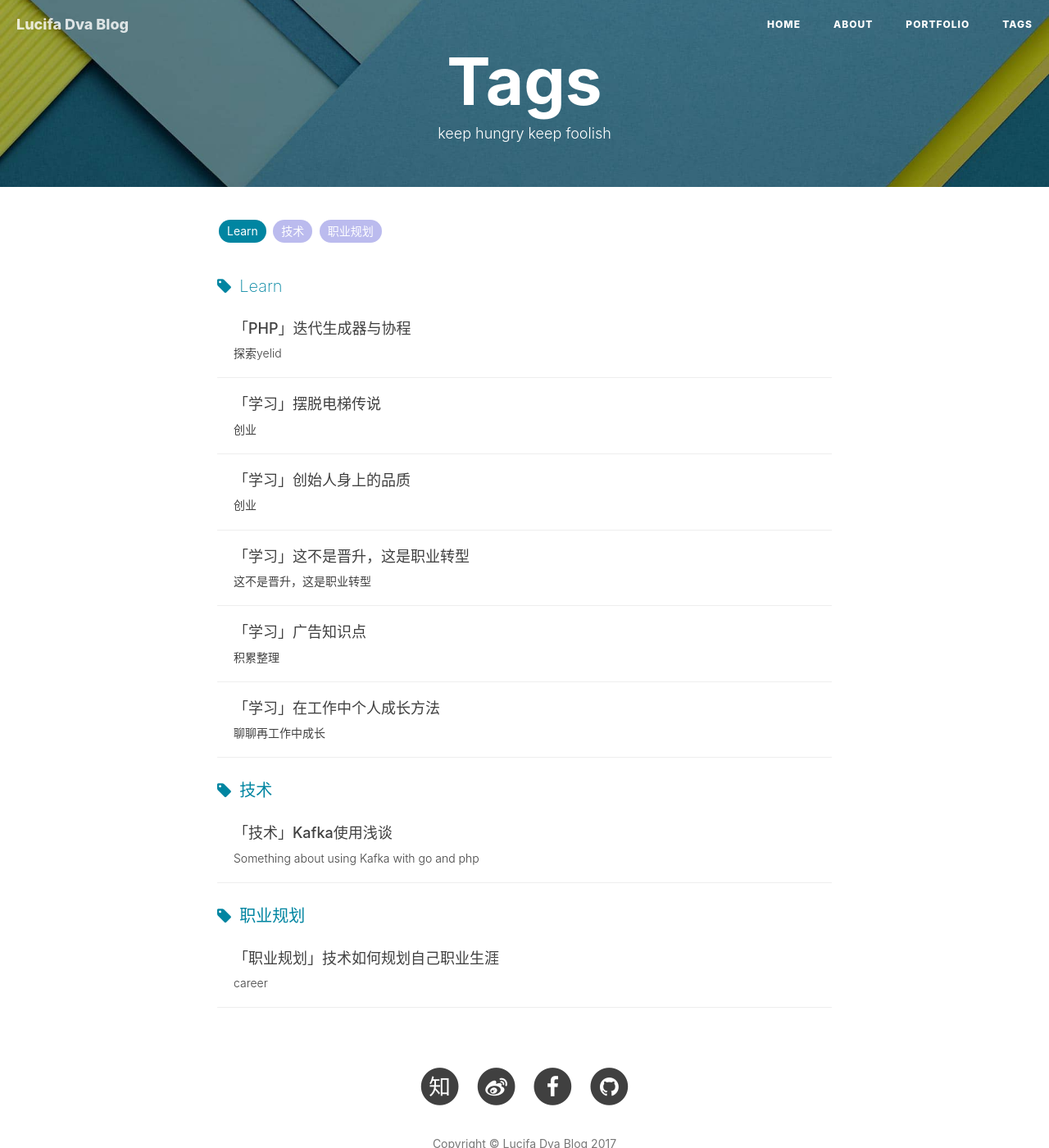
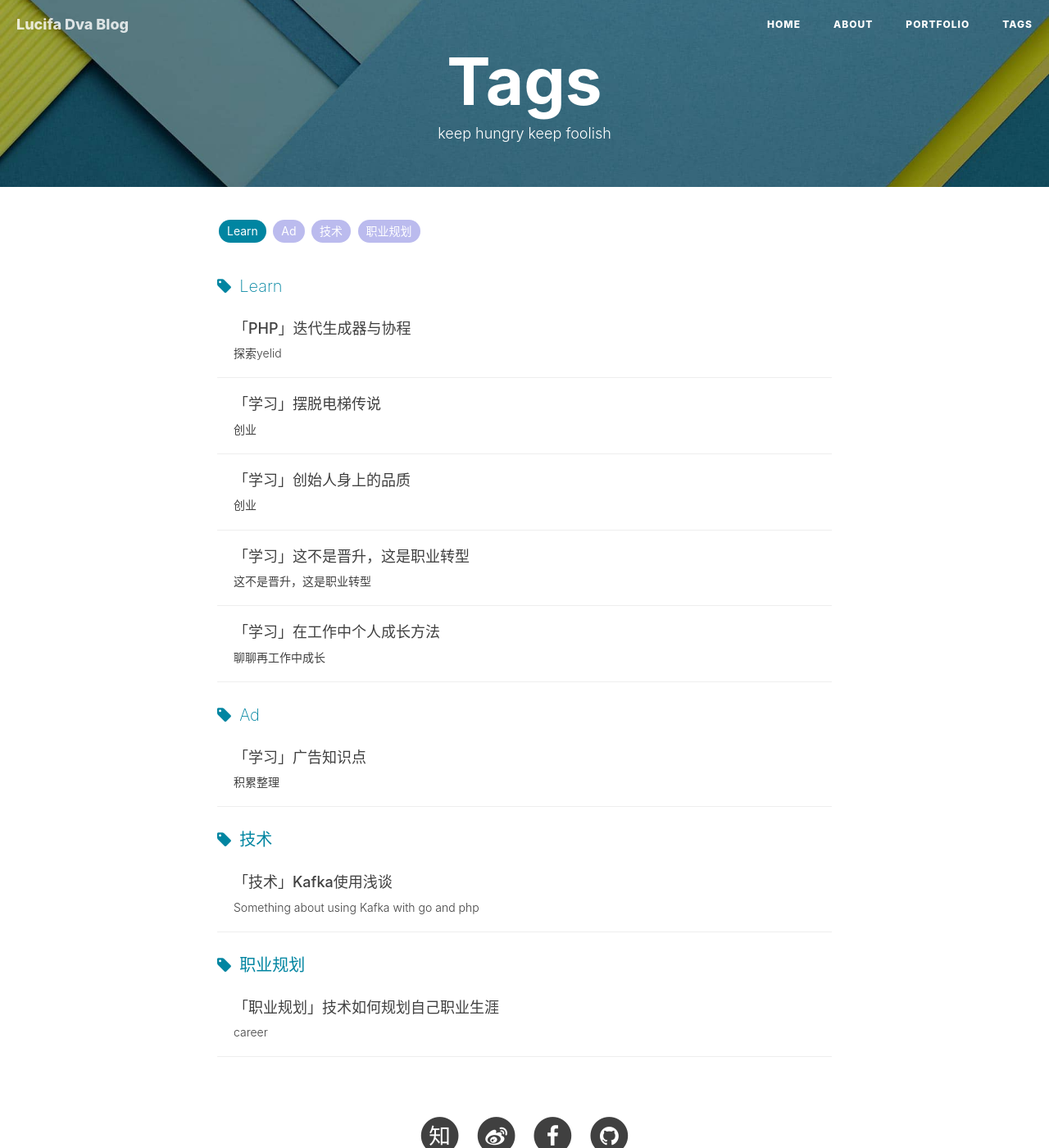
Before and after one commit to LucifaDva/lucifadva.github.com, a Jekyll site: the page built from tags.html, in a window 1280 px wide and 1400 px high. Shown: the whole window at 82% size. Built offline with Jekyll 4.4.1, drawn with Linux system fonts in a browser that asks for light colours; nearby versions of some CDN libraries; comment, search, counter and statistics services are not loaded.

```diff
--- a/_posts/2017-03-28-ad-knowledge-2017.markdown
+++ b/_posts/2017-03-28-ad-knowledge-2017.markdown
@@ -6,7 +6,7 @@ date:       2017-03-28 21:00:00
 author:     "Lucifa Dva"
 header-img: "img/post-bg-apple-event-2015.jpg"
 tags:
-    - Learn
+    - Ad
 ---
 
 
```
